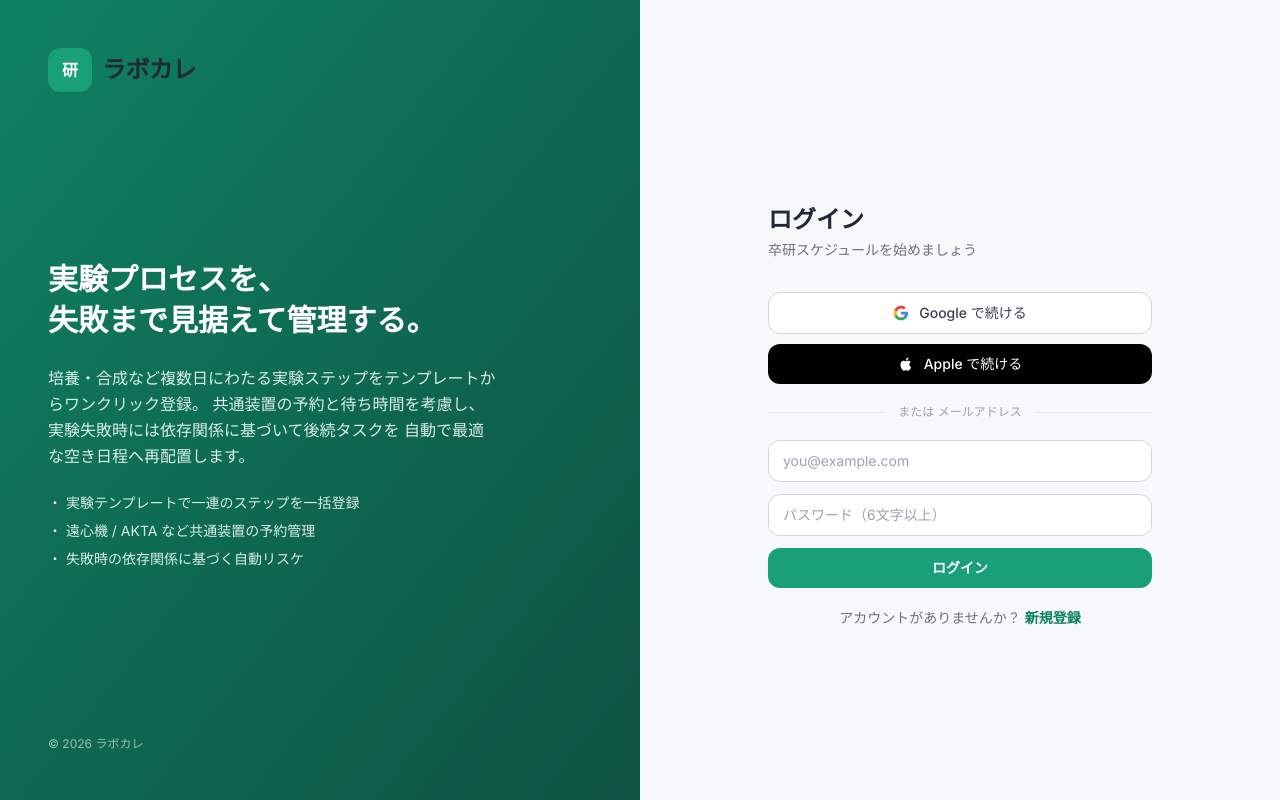
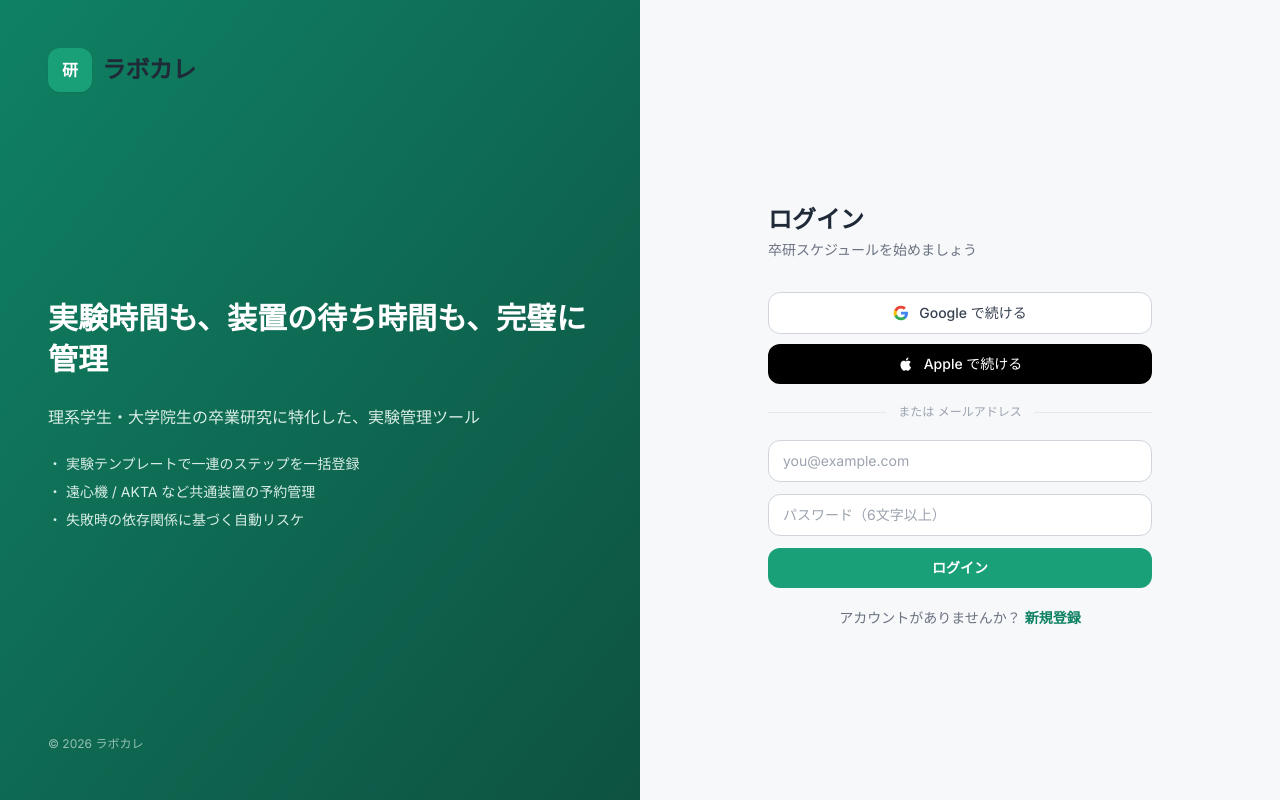
Before and after one commit to iwatch-pomi/LAB-Calendar, a Next.js app: page /login in a window 1280 px wide. Built offline with nearby package versions, Linux system fonts and the light colour scheme; no server answers.

Commit message:
ログイン画面のアプリ説明文を変更
Co-Authored-By: Claude Sonnet 5 <noreply@anthropic.com>
Claude-Session: https://claude.ai/code/session_01PZmkzhXzhCxEB2HhZorneY

```diff
--- a/app/login/page.tsx
+++ b/app/login/page.tsx
@@ -9,14 +9,10 @@ export default function LoginPage() {
         <Logo size="lg" />
         <div className="space-y-6">
           <h1 className="text-3xl font-bold leading-snug">
-            実験プロセスを、
-            <br />
-            失敗まで見据えて管理する。
+            実験時間も、装置の待ち時間も、完璧に管理
           </h1>
           <p className="max-w-md leading-relaxed text-brand-50/90">
-            培養・合成など複数日にわたる実験ステップをテンプレートからワンクリック登録。
-            共通装置の予約と待ち時間を考慮し、実験失敗時には依存関係に基づいて後続タスクを
-            自動で最適な空き日程へ再配置します。
+            理系学生・大学院生の卒業研究に特化した、実験管理ツール
           </p>
           <ul className="space-y-2 text-sm text-brand-50/90">
             <li>・ 実験テンプレートで一連のステップを一括登録</li>
```
